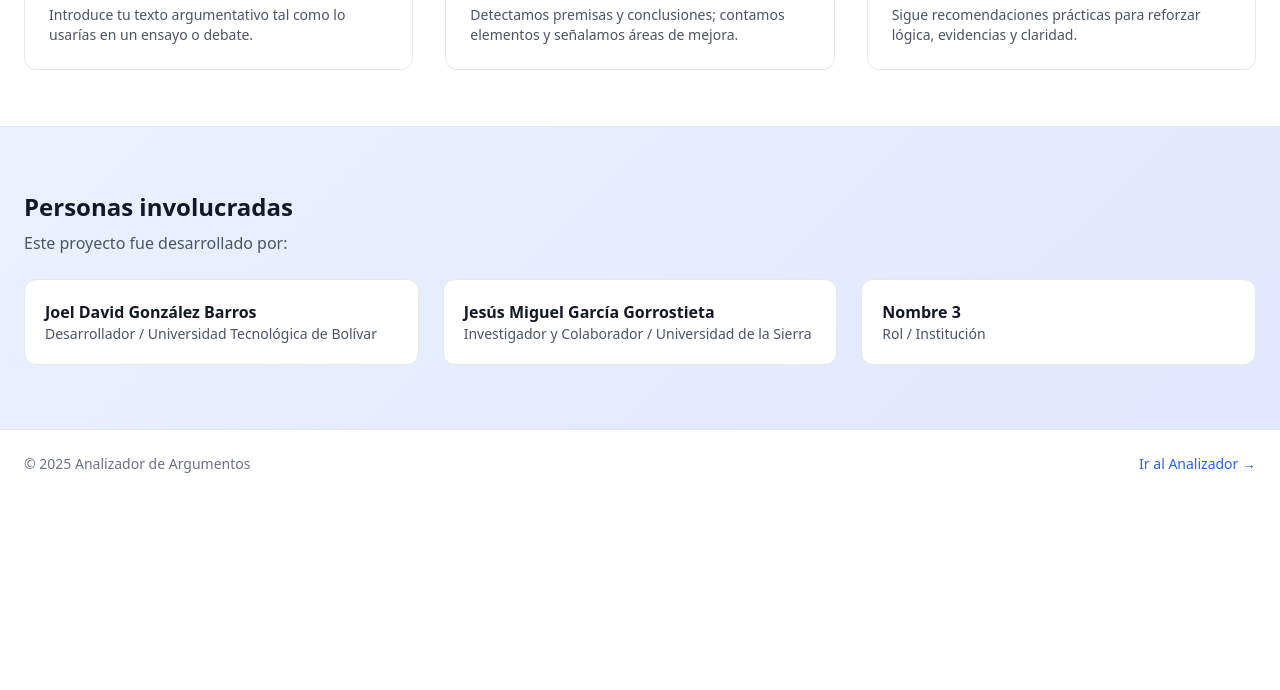
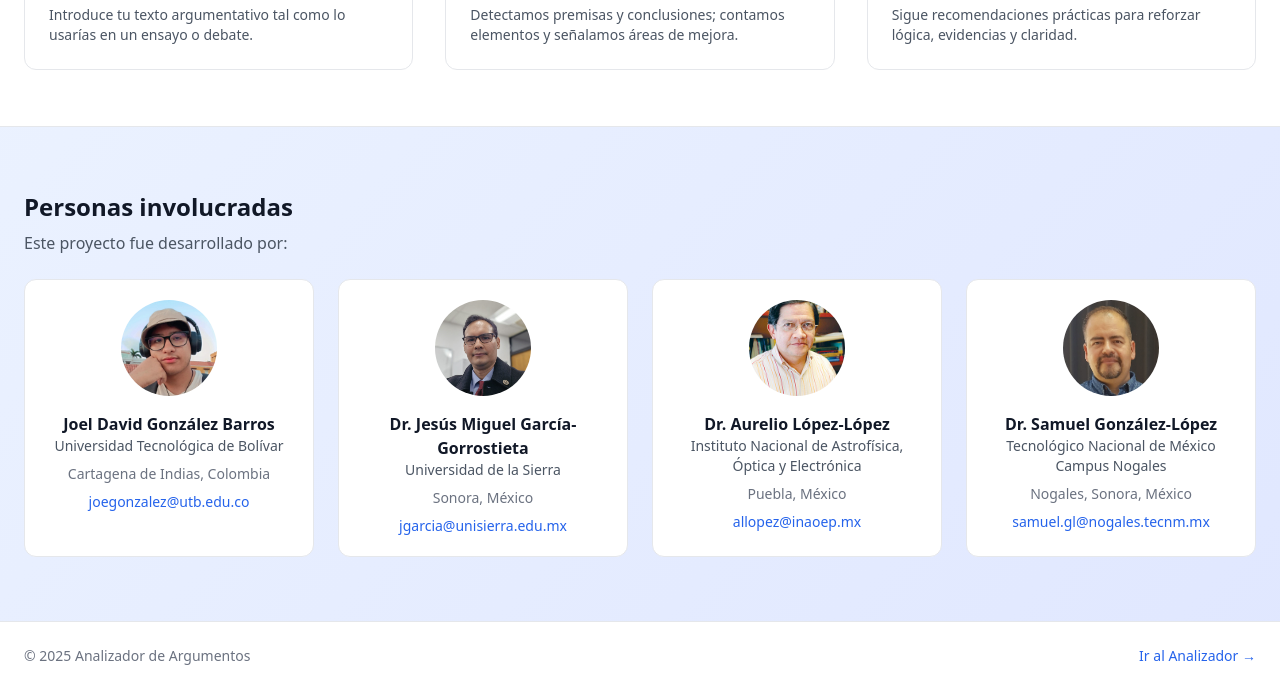
Before and after one commit to JoelGonzalez08/Analizador-de-Argumentos-Delfin, a plain HTML site: page home.html in a window 1280 px wide. Shown: the part 748-1438 px from the top of the page. Before the commit the page ends 1246 px from the top, so only its background shows below. Drawn offline with nearby package versions, Linux system fonts and the light colour scheme.

Commit message:
Inclusión de imágenes de las personas involucradas.

```diff
--- a/home.html
+++ b/home.html
@@ -95,19 +95,41 @@
     <section id="equipo" class="max-w-7xl mx-auto px-6 py-16">
       <h3 class="text-2xl font-bold text-gray-900">Personas involucradas</h3>
       <p class="text-gray-600 mt-2">Este proyecto fue desarrollado por:</p>
-      <div class="mt-6 grid sm:grid-cols-2 md:grid-cols-3 gap-6">
-        <!-- Reemplaza con los nombres reales -->
-        <div class="bg-white border border-gray-200 rounded-xl p-5">
+      <div class="mt-6 grid sm:grid-cols-2 md:grid-cols-4 gap-6">
+        <!-- Joel -->
+        <div class="bg-white border border-gray-200 rounded-xl p-5 flex flex-col items-center text-center">
+          <img src="assets/JoelG.jpg" alt="Joel" class="w-24 h-24 rounded-full object-cover mb-4" onerror="this.onerror=null;this.src='https://i.pravatar.cc/150?img=12';">
           <p class="font-semibold text-gray-900">Joel David González Barros</p>
-          <p class="text-sm text-gray-600">Desarrollador / Universidad Tecnológica de Bolívar</p>
+          <p class="text-sm text-gray-600">Universidad Tecnológica de Bolívar</p>
+          <p class="text-sm text-gray-500 mt-2">Cartagena de Indias, Colombia</p>
+          <a href="mailto:joegonzalez@utb.edu.co" class="text-sm text-blue-600 mt-2 hover:underline">joegonzalez@utb.edu.co</a>
         </div>
-        <div class="bg-white border border-gray-200 rounded-xl p-5">
-          <p class="font-semibold text-gray-900">Jesús Miguel García Gorrostieta</p>
-          <p class="text-sm text-gray-600">Investigador y Colaborador / Universidad de la Sierra</p>
+
+        <!-- Dr. Jesús Miguel García-Gorrostieta -->
+        <div class="bg-white border border-gray-200 rounded-xl p-5 flex flex-col items-center text-center">
+          <img src="assets/DrMiguelG.png" alt="Dr. Jesús Miguel García-Gorrostieta" class="w-24 h-24 rounded-full object-cover mb-4" onerror="this.onerror=null;this.src='https://i.pravatar.cc/150?img=15';">
+          <p class="font-semibold text-gray-900">Dr. Jesús Miguel García-Gorrostieta</p>
+          <p class="text-sm text-gray-600">Universidad de la Sierra</p>
+          <p class="text-sm text-gray-500 mt-2">Sonora, México</p>
+          <a href="mailto:jgarcia@unisierra.edu.mx" class="text-sm text-blue-600 mt-2 hover:underline">jgarcia@unisierra.edu.mx</a>
         </div>
-        <div class="bg-white border border-gray-200 rounded-xl p-5">
-          <p class="font-semibold text-gray-900">Nombre 3</p>
-          <p class="text-sm text-gray-600">Rol / Institución</p>
+
+        <!-- Dr. Aurelio López-López -->
+        <div class="bg-white border border-gray-200 rounded-xl p-5 flex flex-col items-center text-center">
+          <img src="assets/DrALopezL.jpg" alt="Dr. Aurelio López-López" class="w-24 h-24 rounded-full object-cover mb-4" onerror="this.onerror=null;this.src='https://i.pravatar.cc/150?img=18';">
+          <p class="font-semibold text-gray-900">Dr. Aurelio López-López</p>
+          <p class="text-sm text-gray-600">Instituto Nacional de Astrofísica, Óptica y Electrónica</p>
+          <p class="text-sm text-gray-500 mt-2">Puebla, México</p>
+          <a href="mailto:allopez@inaoep.mx" class="text-sm text-blue-600 mt-2 hover:underline">allopez@inaoep.mx</a>
+        </div>
+
+        <!-- Dr. Samuel González-López -->
+        <div class="bg-white border border-gray-200 rounded-xl p-5 flex flex-col items-center text-center">
+          <img src="assets/DrSamuel.jpg" alt="Dr. Samuel González-López" class="w-24 h-24 rounded-full object-cover mb-4" onerror="this.onerror=null;this.src='https://i.pravatar.cc/150?img=32';">
+          <p class="font-semibold text-gray-900">Dr. Samuel González-López</p>
+          <p class="text-sm text-gray-600">Tecnológico Nacional de México Campus Nogales</p>
+          <p class="text-sm text-gray-500 mt-2">Nogales, Sonora, México</p>
+          <a href="mailto:samuel.gl@nogales.tecnm.mx" class="text-sm text-blue-600 mt-2 hover:underline">samuel.gl@nogales.tecnm.mx</a>
         </div>
       </div>
     </section>
```
Also changed, not shown: assets/DrALopezL.jpg (added), assets/DrMiguelG.png (added), assets/DrSamuel.jpg (added), assets/JoelG.jpg (added).
